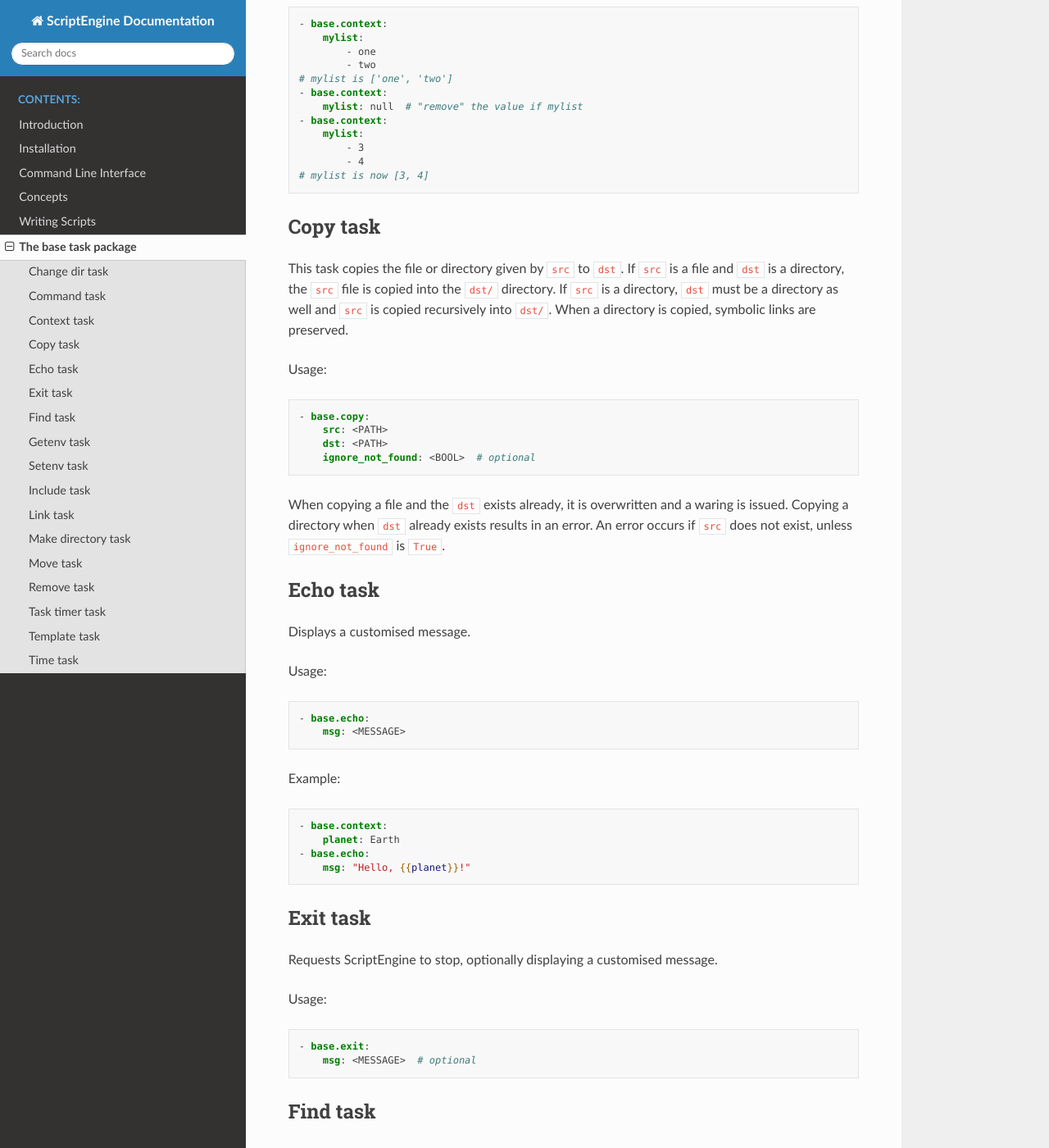
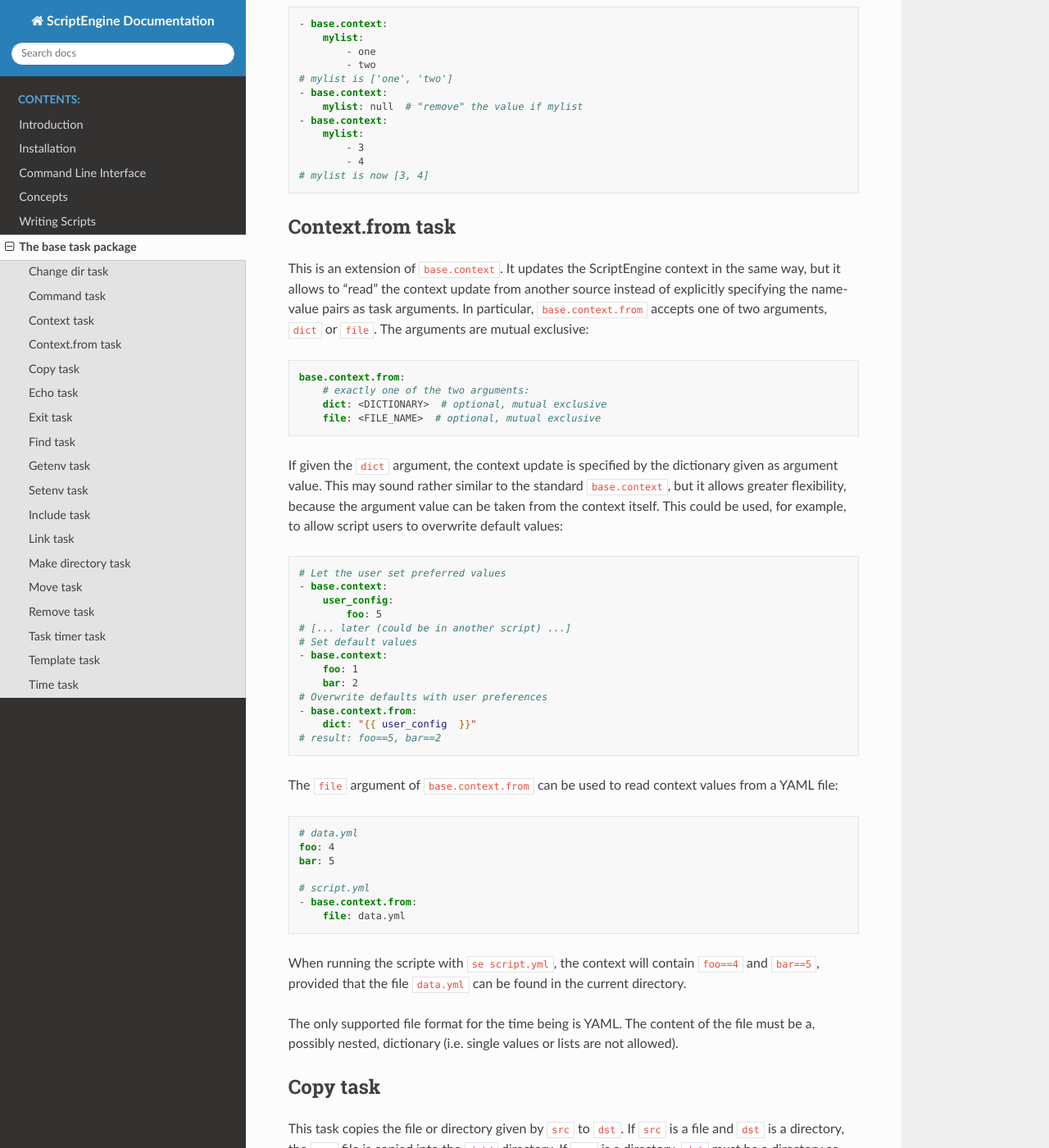
Before and after one commit to uwefladrich/scriptengine, a Sphinx documentation site: the page built from docs/sphinx/base-tasks.rst, in a window 1280 px wide and 1400 px high, scrolled down 2551 px. Shown: the whole window at 82% size. Built offline with Sphinx 7.4.7 and the Read the Docs theme 2.0.0, drawn with Linux system fonts in a browser that asks for light colours.

Commit message:
Add base.context.from documentation

```diff
--- a/docs/sphinx/base-tasks.rst
+++ b/docs/sphinx/base-tasks.rst
@@ -125,6 +125,60 @@
             - 3
             - 4
     # mylist is now [3, 4]
+
+
+Context.from task
+-----------------
+This is an extension of ``base.context``. It updates the ScriptEngine context in
+the same way, but it allows to "read" the context update from another source
+instead of explicitly specifying the name-value pairs as task arguments. In
+particular, ``base.context.from`` accepts one of two arguments, ``dict`` or
+``file``. The arguments are mutual exclusive::
+
+    base.context.from:
+        # exactly one of the two arguments:
+        dict: <DICTIONARY>  # optional, mutual exclusive
+        file: <FILE_NAME>  # optional, mutual exclusive
+
+
+If given the ``dict`` argument, the context update is specified by the
+dictionary given as argument value. This may sound rather similar to the
+standard ``base.context``, but it allows greater flexibility, because the
+argument value can be taken from the context itself. This could be used, for
+example, to allow script users to overwrite default values::
+
+    # Let the user set preferred values
+    - base.context:
+        user_config:
+            foo: 5
+    # [... later (could be in another script) ...]
+    # Set default values
+    - base.context:
+        foo: 1
+        bar: 2
+    # Overwrite defaults with user preferences
+    - base.context.from:
+        dict: "{{ user_config  }}"
+    # result: foo==5, bar==2
+
+The ``file`` argument of ``base.context.from`` can be used to read context
+values from a YAML file::
+
+    # data.yml
+    foo: 4
+    bar: 5
+
+    # script.yml
+    - base.context.from:
+        file: data.yml
+
+When running the scripte with ``se script.yml``, the context will contain
+``foo==4`` and ``bar==5``, provided that the file ``data.yml`` can be found in
+the current directory.
+
+The only supported file format for the time being is YAML. The content of the
+file must be a, possibly nested, dictionary (i.e. single values or lists are not
+allowed).
 
 
 Copy task
```
